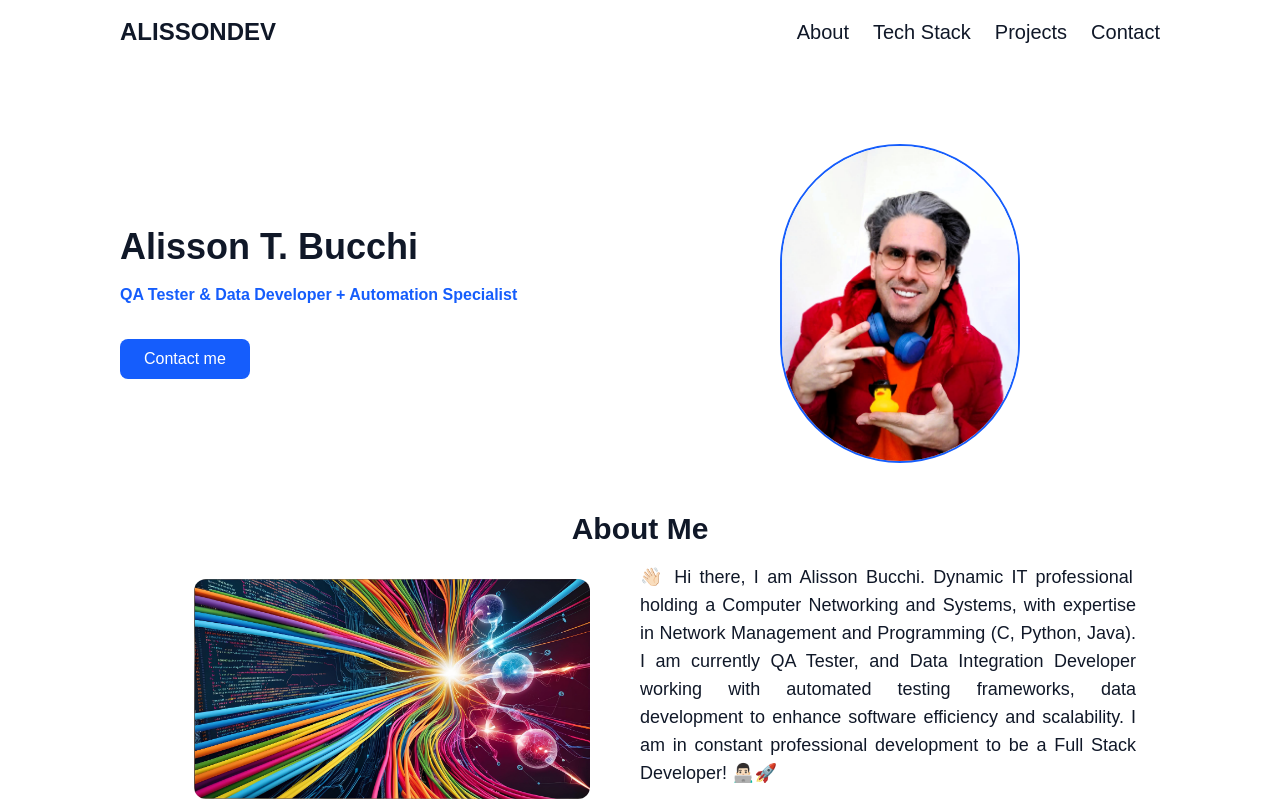
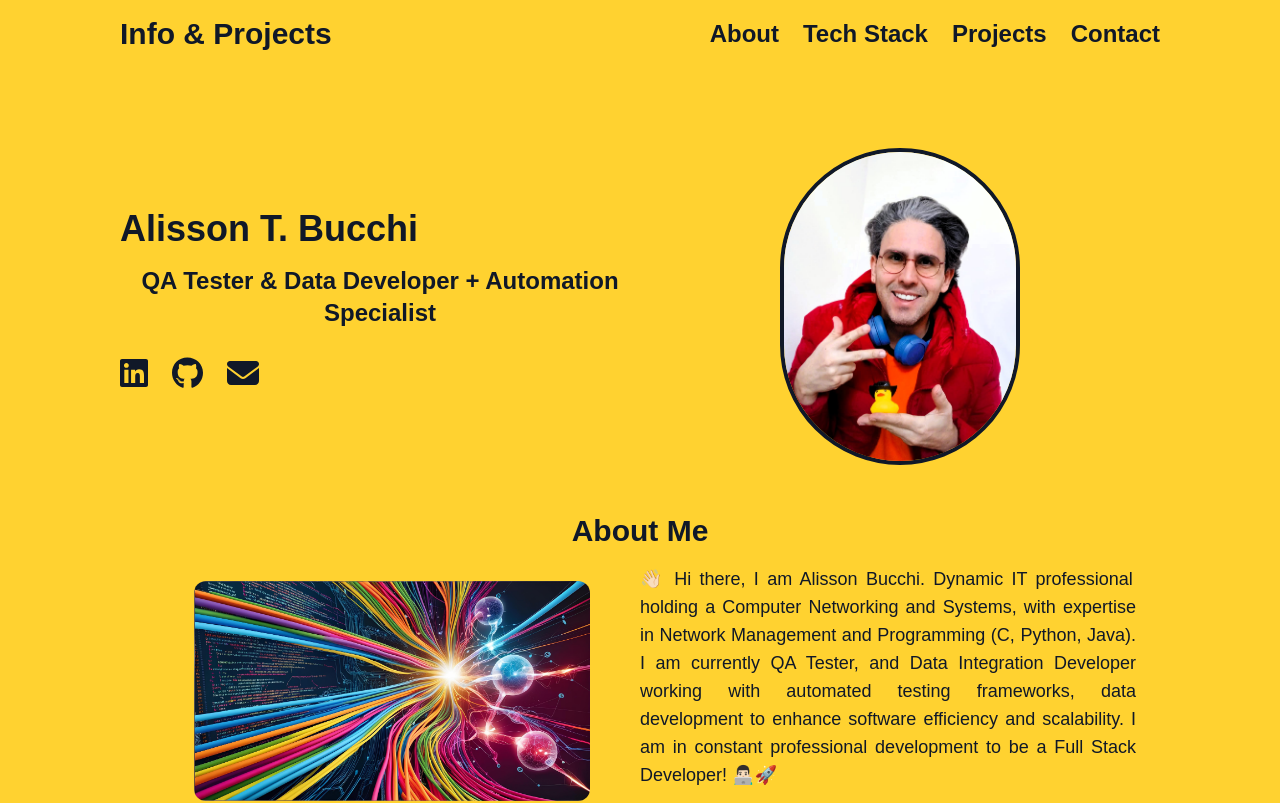
Before and after one commit to alisson-t-bucchi/portfolio-react-js, a React (Vite) app: page / in a window 1280 px wide. Shown: the top 803 px of the page. Built offline with nearby package versions, Linux system fonts and the light colour scheme; a web font is replaced by a local one.

Commit message:
some animations in Layout and HeroSection

```diff
--- a/package.json
+++ b/package.json
@@ -12,6 +12,7 @@
   "dependencies": {
     "@fontsource/poppins": "^5.1.1",
     "@fortawesome/fontawesome-svg-core": "^6.7.2",
+    "@fortawesome/free-brands-svg-icons": "^6.7.2",
     "@fortawesome/free-regular-svg-icons": "^6.7.2",
     "@fortawesome/free-solid-svg-icons": "^6.7.2",
     "@fortawesome/react-fontawesome": "^0.2.2",
--- a/src/App.jsx
+++ b/src/App.jsx
@@ -26,7 +26,7 @@ const heroSection = {
 
 function App() {
   return (
-    <main className="px-4 text-gray-900 lg:px-30">
+    <main className="px-4 text-gray-900 bg-amber-300 lg:px-30">
       <Layout>
         <HeroSection content={heroSection} />
 
--- a/src/components/HeroSection.jsx
+++ b/src/components/HeroSection.jsx
@@ -1,3 +1,6 @@
+import { FontAwesomeIcon } from "@fortawesome/react-fontawesome";
+import { faEnvelope } from "@fortawesome/free-solid-svg-icons";
+import { faLinkedin, faGithub } from "@fortawesome/free-brands-svg-icons";
 import WebPhoto from "../assets/web_photo.jpg"
 
 export default function HeroSection({content: {title, role}}) {
@@ -6,18 +9,26 @@ export default function HeroSection({content: {title, role}}) {
     <div className="grid lg:grid-cols-2 lg:min-h-6/12 lg:mt-8">
         <div className="flex flex-col gap-4 justify-center items-center lg:items-start">
             <h2 className="text-4xl font-bold">{title}</h2>
-            <h3 className="text-2l font-bold text-blue-600">{role}</h3>
-            <img className="w-60 rounded-full md:hidden"
-            src={WebPhoto}
-            alt="Alisson"
-            />
-            <button className=" mt-4 bg-blue-600 text-white px-6 py-2 rounded-lg">
-                Contact me
-            </button>
+            <h3 className="text-2xl font-bold">{role}</h3>
+
+            {/* <button className=" mt-4 bg-blue-600 text-white px-6 py-2 rounded-lg">
+              Contact me
+            </button> */}
+
+            <div className="py-3 lg:flex space-x-6">
+              <a href="https://www.linkedin.com/in/alisson-tex-bucchi/" target="_blank" rel="noopener noreferrer">
+              <FontAwesomeIcon icon={faLinkedin} size="2x" className="hover:text-white transition-colors duration-150 transform hover:scale-145" />
+              </a>
+              <a href="https://github.com/alisson-t-bucchi" target="_blank" rel="noopener noreferrer">
+              <FontAwesomeIcon icon={faGithub} size="2x" className="hover:text-white transition-colors duration-150 transform hover:scale-145" />
+              </a>
+              <a href="mailto:alisson.bucchi@outlook.com" target="_blank">
+                <FontAwesomeIcon icon={faEnvelope} size="2x" className="hover:text-white transition-colors duration-150 transform hover:scale-145" />
+              </a>
+            </div>
         </div>
-
         <div>
-            <img className="w-60 rounded-full hidden md:inline border-2 border-blue-600 "
+            <img className="w-60 rounded-full hidden md:inline border-4"
             src={WebPhoto}
             alt="Alisson"
             />
--- a/src/components/Layout.jsx
+++ b/src/components/Layout.jsx
@@ -1,19 +1,26 @@
+import { useState } from "react";
 import { FontAwesomeIcon } from "@fortawesome/react-fontawesome";
 import { faBars } from "@fortawesome/free-solid-svg-icons";
 
-export default function Layout({children}) {
-  return (
-  <>
+export default function Layout({ children }) {
+    const [menuVisible, setMenuVisible] = useState(false);
+
+    const toggleMenu = () => {
+      setMenuVisible(!menuVisible);
+    };
+
+    return (
+    <>
     <nav className="py-4 flex justify-between items-center">
-        <h1 className="text-2xl font-bold">ALISSONDEV</h1>
-        <div className="lg:hidden">
-            <FontAwesomeIcon icon={faBars} size="2x" />
+        <h1 className="text-3xl font-bold">Info & Projects</h1>
+        <div className="lg:hidden" >
+            <FontAwesomeIcon icon={faBars} size="2x" onClick={toggleMenu} />
         </div>
-        <div className="hidden space-x-6 text-xl lg:block">
-            <a href="#about">About</a>
-            <a href="#tech-stack">Tech Stack</a>
-            <a href="#projects">Projects</a>
-            <a href="#contact">Contact</a>
+        <div className={`${menuVisible ? "block" : "hidden"} space-x-6 font-bold text-2xl lg:flex flex-col lg:flex-row absolute lg:static top-16 left-0 w-full lg:w-auto bg-transparent lg:bg-transparent shadow-lg lg:shadow-none p-4 lg:p-0` }>
+            <a href="#about" className="hover:text-white transition-colors duration-150 transform hover:scale-125">About</a>
+            <a href="#tech-stack" className="hover:text-white transition-colors duration-150 transform hover:scale-125">Tech Stack</a>
+            <a href="#projects" className="hover:text-white transition-colors duration-150 transform hover:scale-125">Projects</a>
+            <a href="#contact" className="hover:text-white transition-colors duration-150 transform hover:scale-125">Contact</a>
         </div>
     </nav>
 
```
